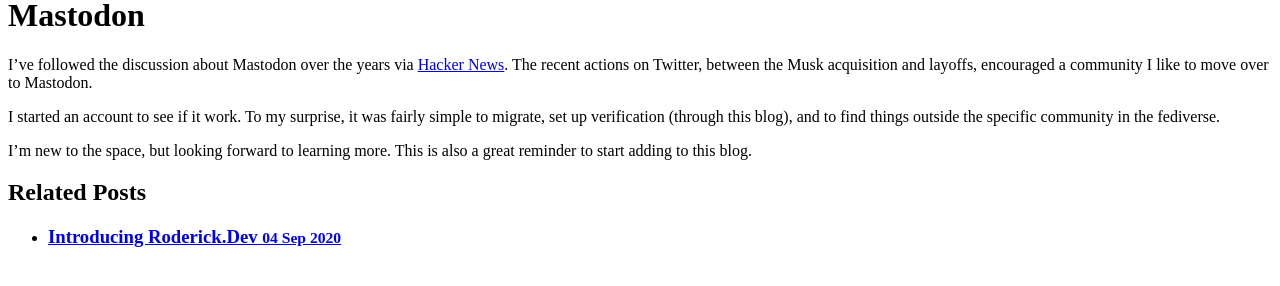
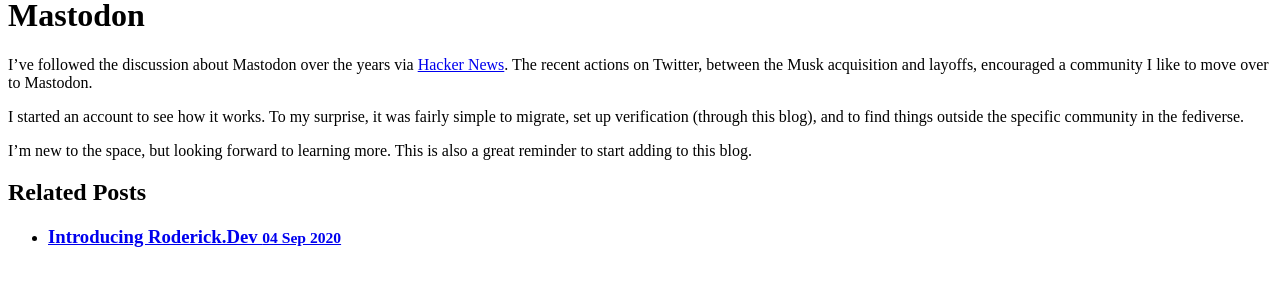
Before and after one commit to tomrod/roderickdev, a Jekyll site: the page built from _posts/2022-11-06-mastodon_migration.md, in a window 1280 px wide. Shown: the part 275-561 px from the top of the page. Built offline with Jekyll 4.4.1, drawn with Linux system fonts in a browser that asks for light colours.

Commit message:
Update 2022-11-06-mastodon_migration.md

```diff
--- a/_posts/2022-11-06-mastodon_migration.md
+++ b/_posts/2022-11-06-mastodon_migration.md
@@ -7,6 +7,6 @@
 
 I've followed the discussion about Mastodon over the years via [Hacker News](https://news.ycombinator.com). The recent actions on Twitter, between the Musk acquisition and layoffs, encouraged a community I like to move over to Mastodon.
 
-I started an account to see if it work. To my surprise, it was fairly simple to migrate, set up verification (through this blog), and to find things outside the specific community in the fediverse.
+I started an account to see how it works. To my surprise, it was fairly simple to migrate, set up verification (through this blog), and to find things outside the specific community in the fediverse.
 
 I'm new to the space, but looking forward to learning more. This is also a great reminder to start adding to this blog.
```
